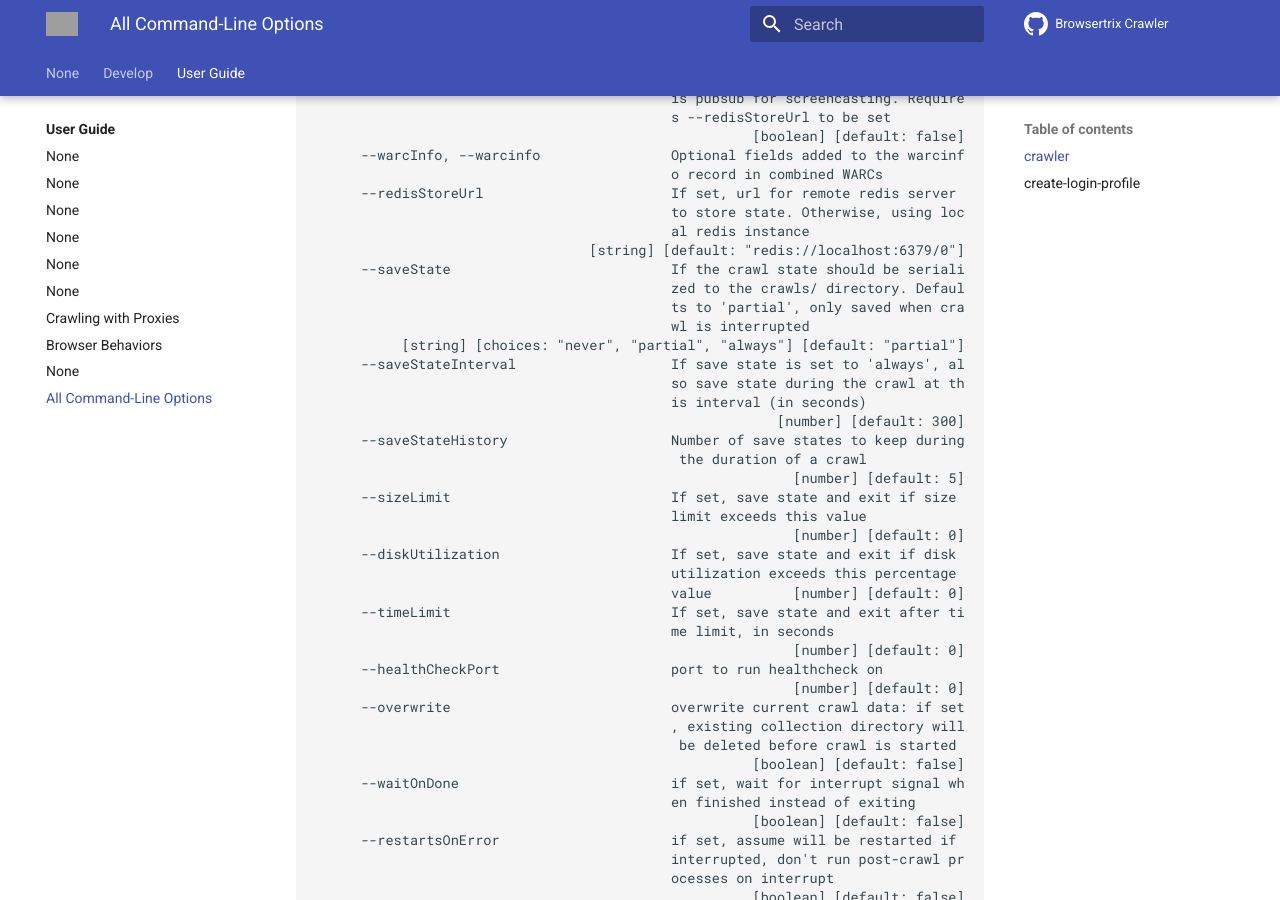
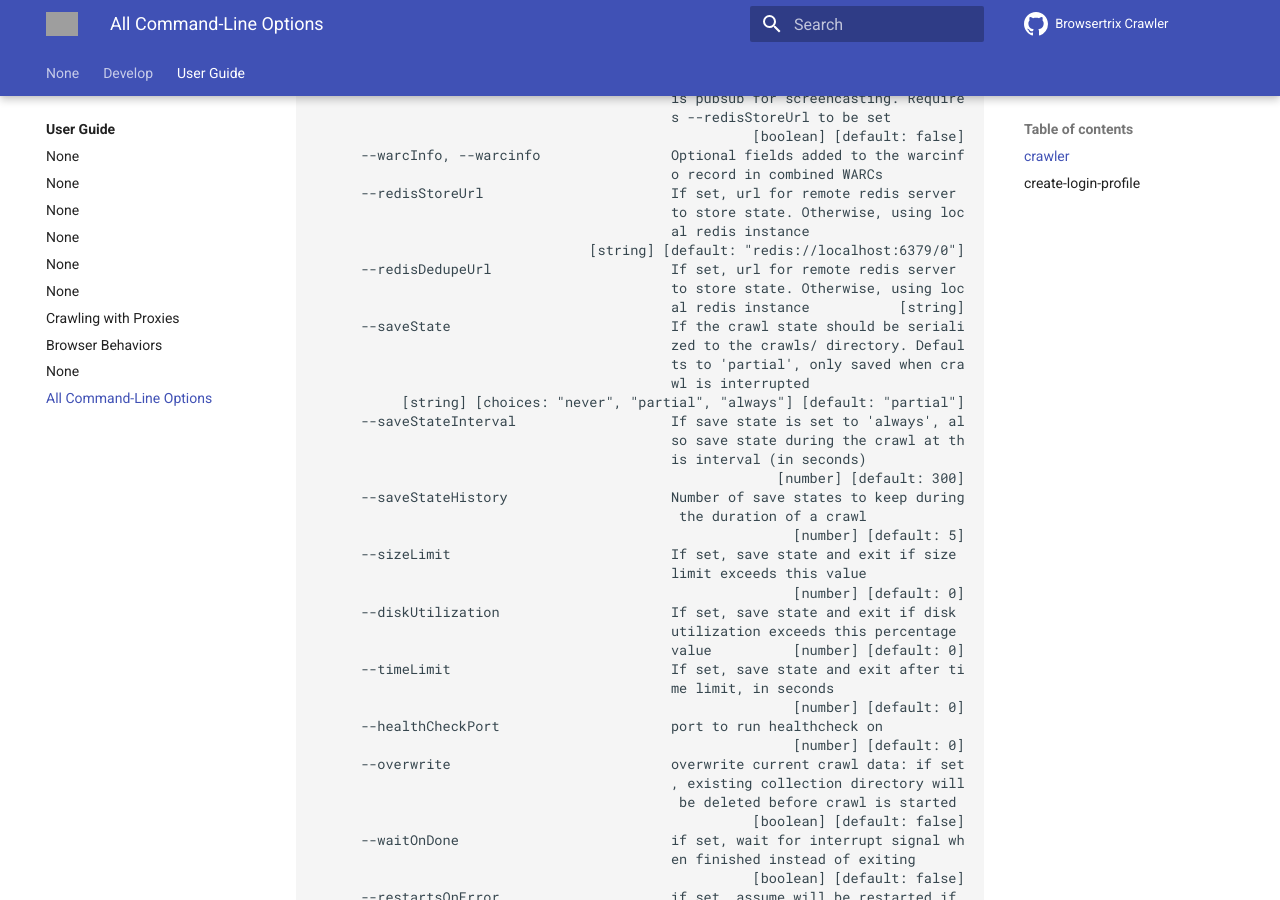
Before and after one commit to webrecorder/browsertrix-crawler, an MkDocs documentation site: the page built from docs/docs/user-guide/cli-options.md, in a window 1280 px wide and 900 px high, scrolled down 3584 px. Built offline with MkDocs 1.6.1 and Material for MkDocs 9.7.7, drawn with Linux system fonts in a browser that asks for light colours; comment, search, counter and statistics services are not loaded; grey boxes are pictures that could not be loaded.

Commit message:
Update CLI docs with redisDedupeUrl

```diff
--- a/docs/docs/user-guide/cli-options.md
+++ b/docs/docs/user-guide/cli-options.md
@@ -187,6 +187,9 @@ Options:
                                             to store state. Otherwise, using loc
                                             al redis instance
                                   [string] [default: "redis://localhost:6379/0"]
+      --redisDedupeUrl                      If set, url for remote redis server
+                                            to store state. Otherwise, using loc
+                                            al redis instance           [string]
       --saveState                           If the crawl state should be seriali
                                             zed to the crawls/ directory. Defaul
                                             ts to 'partial', only saved when cra
```
